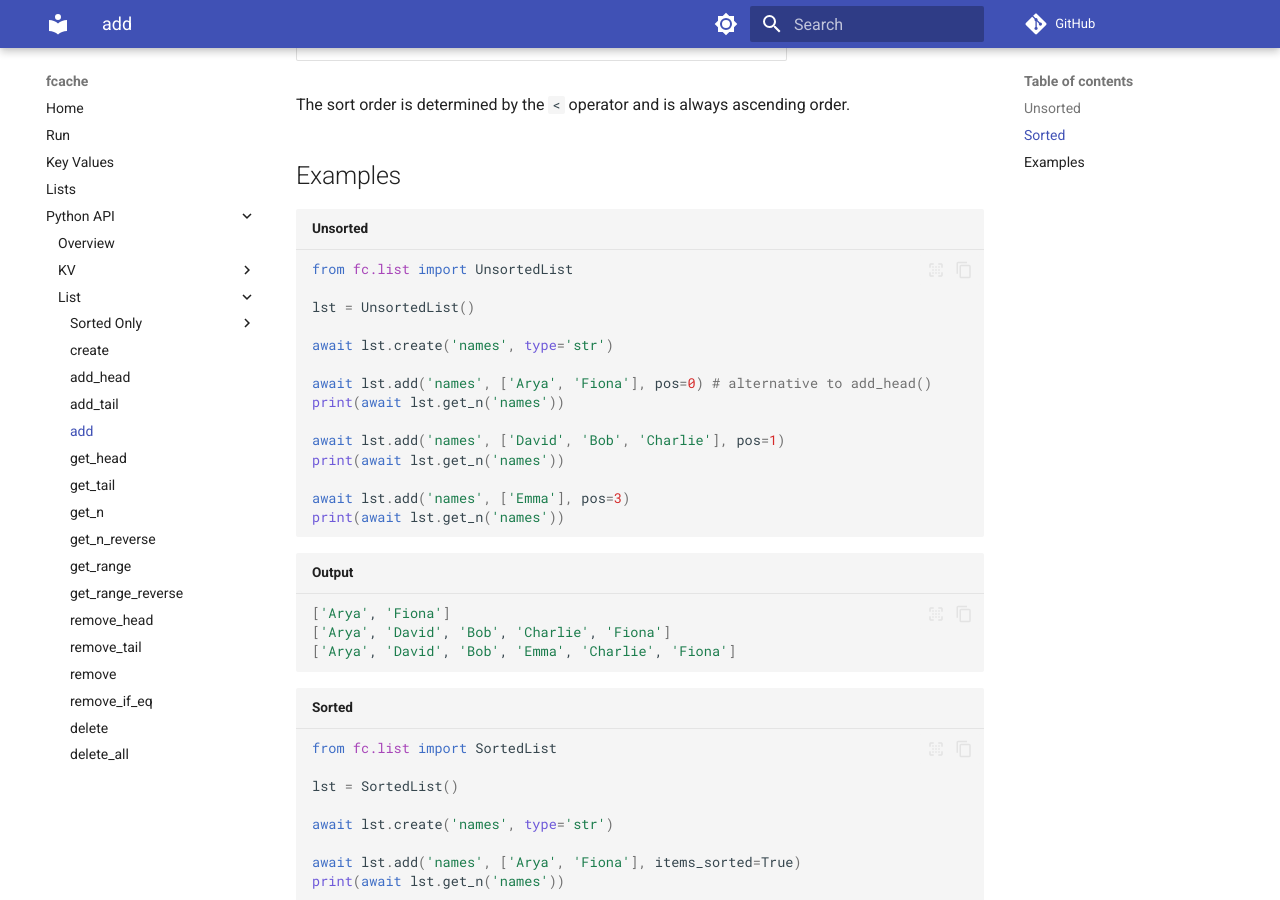
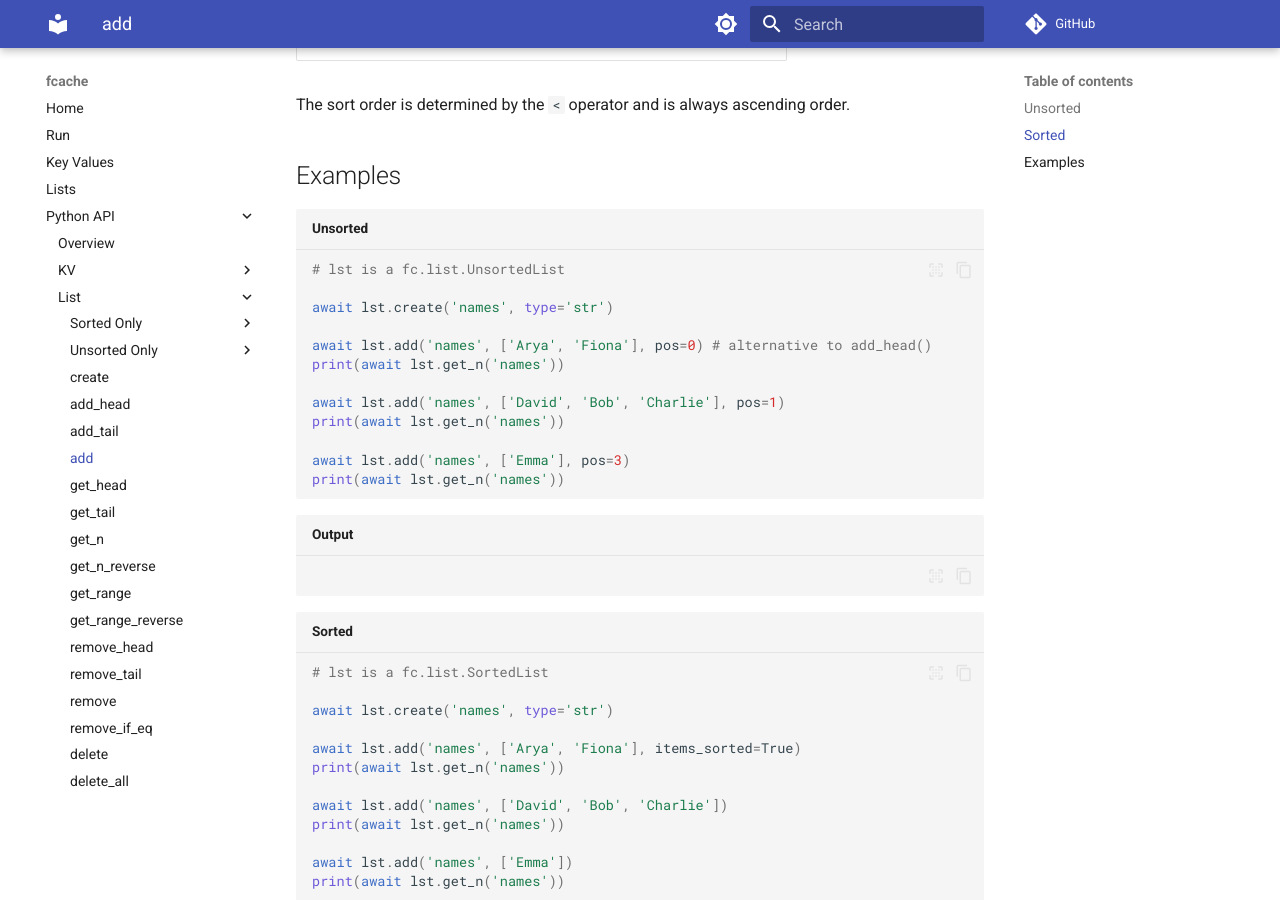
Before and after one commit to ccooper1982/fcache, an MkDocs documentation site: the page built from docs/src/api_py/list/add.md, in a window 1280 px wide and 900 px high, scrolled down 1053 px. Built offline with MkDocs 1.6.1 and Material for MkDocs 9.7.7, drawn with Linux system fonts in a browser that asks for light colours; comment, search, counter and statistics services are not loaded.

Commit message:
Added Status_NotPermitted and Status_NotExist; Fixed list set; docs; tests

````diff
--- a/docs/mkdocs.yml
+++ b/docs/mkdocs.yml
@@ -52,6 +52,8 @@
     - List:
       - Sorted Only:
         - 'api_py/list/intersect.md'
+      - Unsorted Only:
+        - 'api_py/list/set.md'
       - create: 'api_py/list/create.md'
       - add_head: 'api_py/list/add_head.md'
       - add_tail: 'api_py/list/add_tail.md'
--- a/docs/src/api_py/list/add.md
+++ b/docs/src/api_py/list/add.md
@@ -44,9 +44,7 @@
 ## Examples
 
 ```py title='Unsorted'
-from fc.list import UnsortedList
-
-lst = UnsortedList()
+# lst is a fc.list.UnsortedList
 
 await lst.create('names', type='str')
 
@@ -61,16 +59,12 @@
 ```
 
 ```bash title='Output'
-['Arya', 'Fiona']
-['Arya', 'David', 'Bob', 'Charlie', 'Fiona']
-['Arya', 'David', 'Bob', 'Emma', 'Charlie', 'Fiona']
+
 ```
 
 
 ```py title='Sorted'
-from fc.list import SortedList
-
-lst = SortedList()
+# lst is a fc.list.SortedList
 
 await lst.create('names', type='str')
 
````
Also changed, not shown: docs/src/api_py/list/set.md (added, +43 -0 lines), 5 other files.
